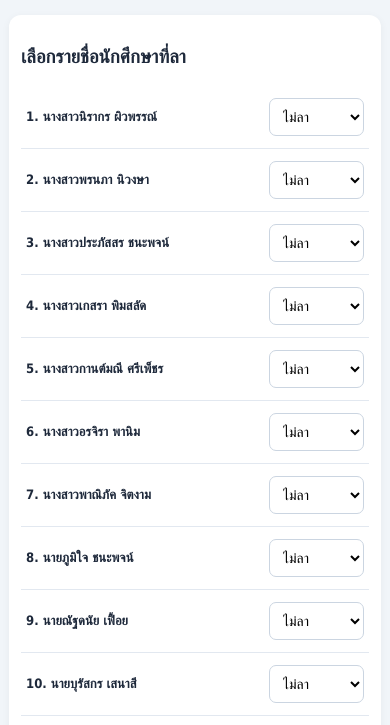
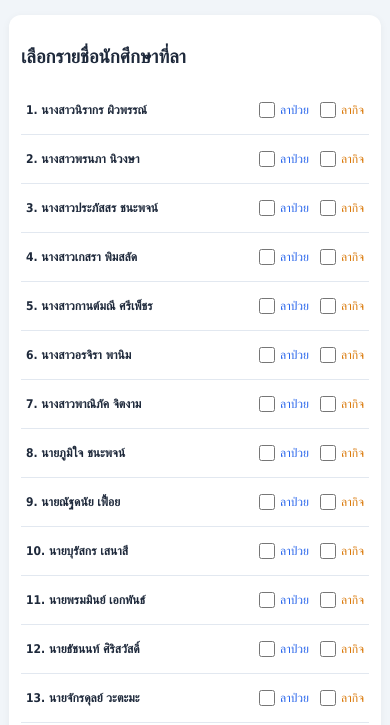
Before and after one commit to songdat/student-leave-report, a plain HTML site: page index.html in a window 390 px wide. Shown: the part 101-826 px from the top of the page. Drawn offline with Linux system fonts and the light colour scheme.

Commit message:
Update index.html

```diff
--- a/index.html
+++ b/index.html
@@ -49,7 +49,7 @@ body {
   justify-content: space-between;
   align-items: center;
   gap: 10px;
-  padding: 12px 5px;
+  padding: 13px 5px;
   border-bottom: 1px solid #e2e8f0;
 }
 
@@ -63,13 +63,33 @@ body {
   font-weight: bold;
 }
 
-select {
-  padding: 9px;
-  border: 1px solid #cbd5e1;
-  border-radius: 7px;
+.options {
+  display: flex;
+  align-items: center;
+  gap: 12px;
+}
+
+.check-option {
+  display: flex;
+  align-items: center;
+  gap: 4px;
   font-size: 14px;
-  background: white;
-  min-width: 105px;
+  white-space: nowrap;
+  cursor: pointer;
+}
+
+.check-option input {
+  width: 18px;
+  height: 18px;
+  cursor: pointer;
+}
+
+.check-option.sick {
+  color: #2563eb;
+}
+
+.check-option.personal {
+  color: #d97706;
 }
 
 textarea {
@@ -121,12 +141,26 @@ button {
     padding: 12px;
   }
 
-  .student-name {
-    font-size: 13px;
+  .student {
+    gap: 5px;
   }
 
-  select {
-    min-width: 95px;
+  .student-name {
+    font-size: 12px;
+  }
+
+  .options {
+    gap: 7px;
+  }
+
+  .check-option {
+    font-size: 12px;
+    gap: 2px;
+  }
+
+  .check-option input {
+    width: 16px;
+    height: 16px;
   }
 }
 </style>
@@ -172,8 +206,7 @@ button {
 <script>
 
 // ==================================
-// รายชื่อนักศึกษา 45 คน
-// แก้ไขชื่อจริงได้ตรงนี้
+// รายชื่อนักศึกษา
 // ==================================
 
 const students = [
@@ -204,7 +237,7 @@ const students = [
   "นางสาวชนันญา พันธุ์เมือง",
   "นางสาวชไมพร ชมภูพระ",
   "นายนราธิป ไชยสุระ",
-  "นายธีรศักดิ์ ทองสิงห์",
+  "นายธีรศักดิ์ ทองสิงห์"
 ];
 
 // ==================================
@@ -224,20 +257,58 @@ function createStudents() {
     studentName.className = "student-name";
     studentName.textContent = (index + 1) + ". " + name;
 
-    const select = document.createElement("select");
+    const options = document.createElement("div");
+    options.className = "options";
 
-    select.innerHTML = `
-      <option value="">ไม่ลา</option>
-      <option value="ลาป่วย">ลาป่วย</option>
-      <option value="ลากิจ">ลากิจ</option>
-    `;
+    // Checkbox ลาป่วย
+    const sickLabel = document.createElement("label");
+    sickLabel.className = "check-option sick";
 
-    select.dataset.index = index;
+    const sick = document.createElement("input");
+    sick.type = "checkbox";
+    sick.value = "ลาป่วย";
+    sick.dataset.index = index;
 
-    select.addEventListener("change", createMessage);
+    sick.addEventListener("change", function() {
+
+      if (sick.checked) {
+        personal.checked = false;
+      }
+
+      createMessage();
+
+    });
+
+    sickLabel.appendChild(sick);
+    sickLabel.appendChild(document.createTextNode("ลาป่วย"));
+
+    // Checkbox ลากิจ
+    const personalLabel = document.createElement("label");
+    personalLabel.className = "check-option personal";
+
+    const personal = document.createElement("input");
+    personal.type = "checkbox";
+    personal.value = "ลากิจ";
+    personal.dataset.index = index;
+
+    personal.addEventListener("change", function() {
+
+      if (personal.checked) {
+        sick.checked = false;
+      }
+
+      createMessage();
+
+    });
+
+    personalLabel.appendChild(personal);
+    personalLabel.appendChild(document.createTextNode("ลากิจ"));
+
+    options.appendChild(sickLabel);
+    options.appendChild(personalLabel);
 
     row.appendChild(studentName);
-    row.appendChild(select);
+    row.appendChild(options);
 
     list.appendChild(row);
 
@@ -258,23 +329,29 @@ function createMessage() {
   message += "ขออนุญาตแจ้งครูผู้สอน\n";
   message += "นักศึกษาระดับ ปวช.2/2 แจ้งลา\n\n";
 
-  const selects = document.querySelectorAll(
-    "#studentList select"
-  );
+  const rows = document.querySelectorAll(".student");
 
   let count = 0;
 
-  selects.forEach(function(select, index) {
+  rows.forEach(function(row, index) {
 
-    if (select.value !== "") {
+    const checkboxes = row.querySelectorAll(
+      'input[type="checkbox"]'
+    );
 
-      count++;
+    checkboxes.forEach(function(checkbox) {
 
-      message += count + ". " +
-        students[index] + " " +
-        select.value + "\n";
+      if (checkbox.checked) {
 
-    }
+        count++;
+
+        message += count + ". " +
+          students[index] + " " +
+          checkbox.value + "\n";
+
+      }
+
+    });
 
   });
 
@@ -321,12 +398,12 @@ async function copyMessage() {
 
 function resetAll() {
 
-  const selects = document.querySelectorAll(
-    "#studentList select"
+  const checkboxes = document.querySelectorAll(
+    '#studentList input[type="checkbox"]'
   );
 
-  selects.forEach(function(select) {
-    select.value = "";
+  checkboxes.forEach(function(checkbox) {
+    checkbox.checked = false;
   });
 
   document.getElementById("status").textContent = "";
```
